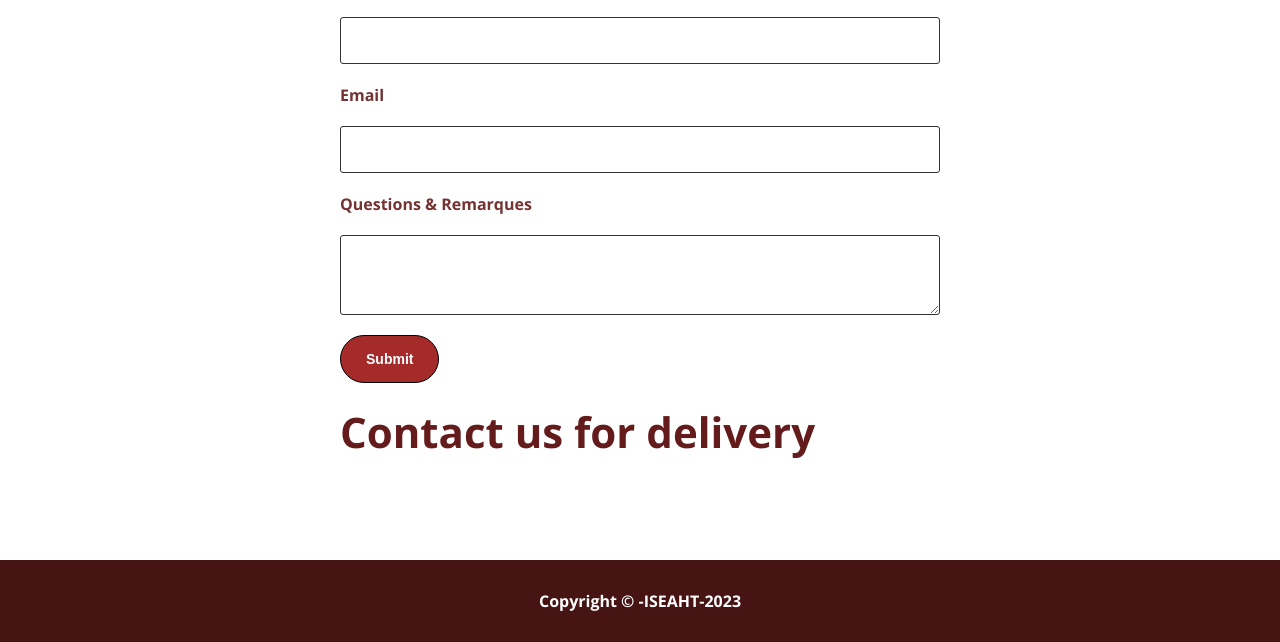
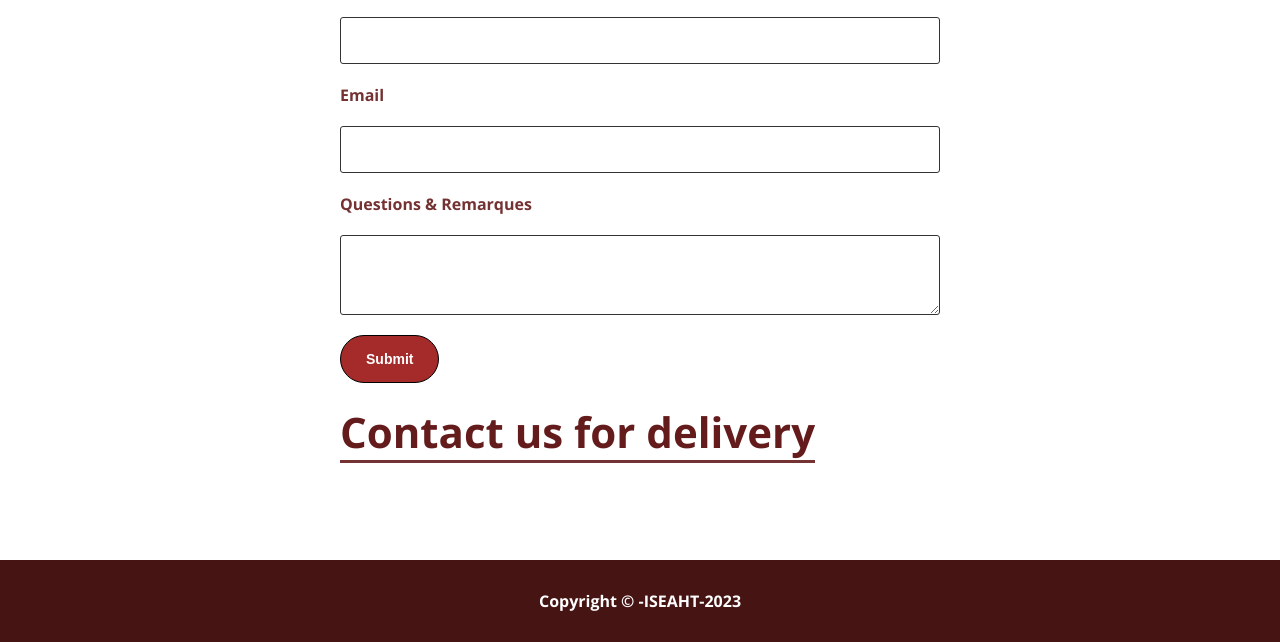
Before and after one commit to Ilyes-CH/Coffee-shop-, a plain HTML site: page contact.html in a window 1280 px wide. Shown: the part 344-986 px from the top of the page. Drawn offline with nearby package versions, Linux system fonts and the light colour scheme.

Commit message:
Update contact.html

```diff
--- a/contact.html
+++ b/contact.html
@@ -17,7 +17,7 @@
     <style>
       .delivery{
         color:#641b1b;
-        font-style:underline;
+        border-bottom:  solid rgb(116,50,50);
         font-size:42px;
       }
     </style>
```
